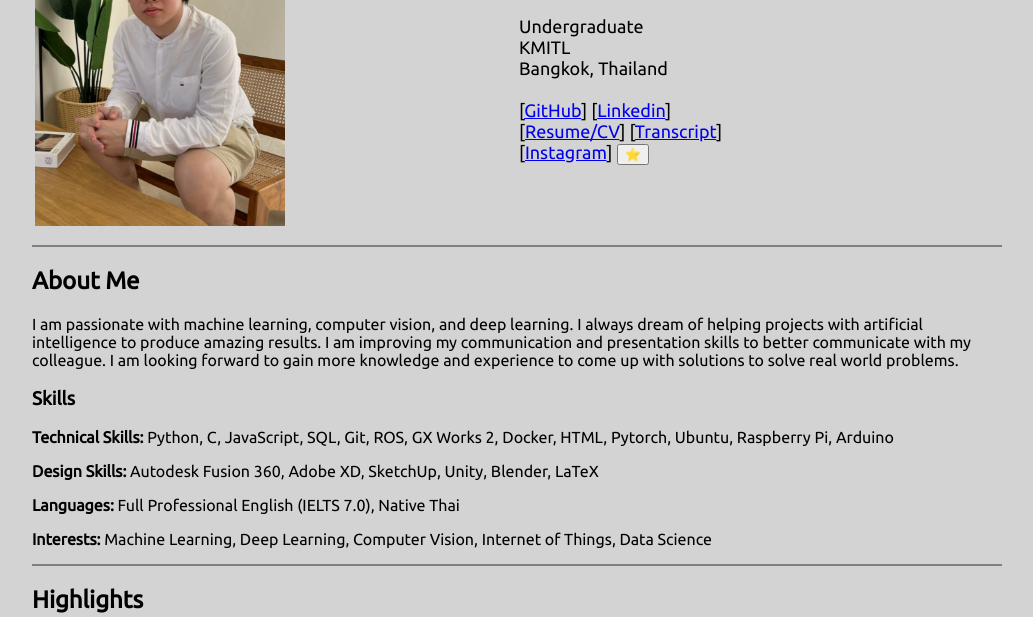
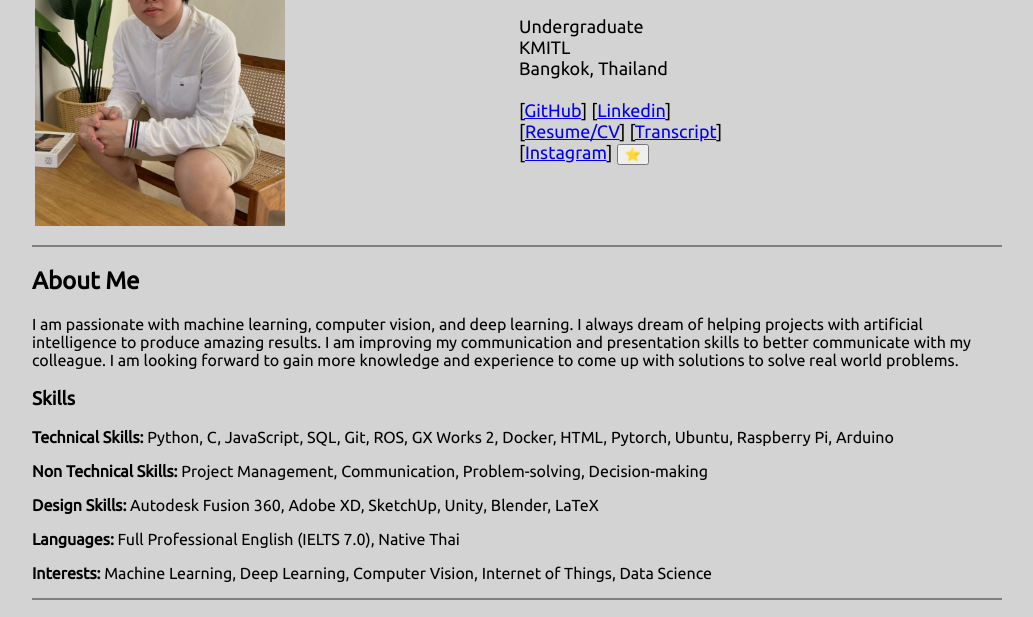
Before and after one commit to jaithehuman/jaithehuman, a plain HTML site: page index.html in a window 1280 px wide. Shown: the part 152-769 px from the top of the page, without its empty margins (125-1158 px from the left). Drawn offline with Linux system fonts and the light colour scheme.

Commit message:
add skills

```diff
--- a/index.html
+++ b/index.html
@@ -175,6 +175,7 @@ div.ex1{
         <font face="'Roboto', sans-serif;">
         </font></p><h3><font face="'Roboto', sans-serif;">Skills</font></h3><font face="'Roboto', sans-serif;">
             <b>Technical Skills:</b> Python, C, JavaScript, SQL, Git, ROS, GX Works 2, Docker, HTML, Pytorch, Ubuntu, Raspberry Pi, Arduino</p>
+            <p><b>Non Technical Skills:</b> Project Management, Communication, Problem-solving, Decision-making</p>
             <p><b>Design Skills:</b> Autodesk Fusion 360, Adobe XD, SketchUp, Unity, Blender, LaTeX</p>
             <p><b>Languages:</b> Full Professional English (IELTS 7.0), Native Thai</p>
             <p><b>Interests:</b> Machine Learning, Deep Learning, Computer Vision, Internet of Things, Data Science</p>
```
